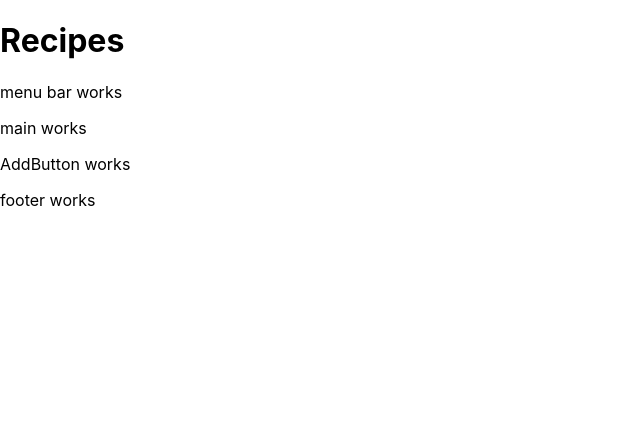
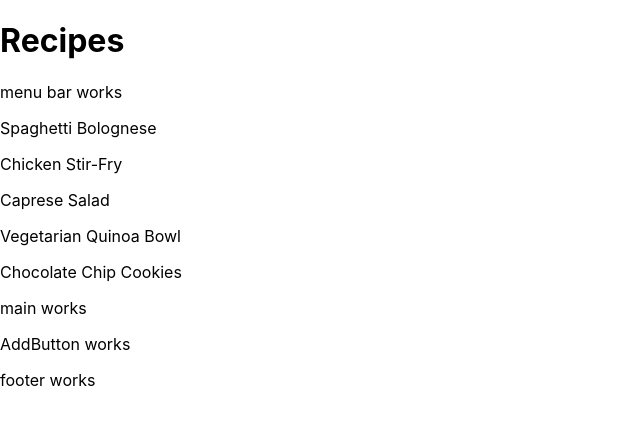
Before and after one commit to SchoolOfCode/bc15-w10-d5-hackathon-react-week-10-t29, a React (Create React App) app in the folder recipe/: page / in a window 1280 px wide. Shown: the top 424 px of the page, without its empty margins (0-640 px from the left). Built offline with nearby package versions, Linux system fonts and the light colour scheme.

Commit message:
recipelist names working

```diff
--- a/recipe/src/MenuBar.js
+++ b/recipe/src/MenuBar.js
@@ -10,7 +10,7 @@ export default function MenuBar({ recipelist }) {
     <section>
       <p>menu bar works</p>
       {recipelist.map((recipelist) => (
-        <RecipeName recipelist={recipelist} />
+        <RecipeName key={recipelist.id} recipelist={recipelist} />
       ))}
     </section>
   );
--- a/recipe/src/recipes.json
+++ b/recipe/src/recipes.json
@@ -1,7 +1,6 @@
 [
   {
-    "recipes": [
-      {
+    "id": 1,
     "name": "Spaghetti Bolognese",
     "category": "Main Dish",
     "ingredients": [
@@ -24,6 +23,7 @@
     ]
   },
   {
+    "id": 2,
     "name": "Chicken Stir-Fry",
     "category": "Main Dish",
     "ingredients": [
@@ -48,6 +48,7 @@
     ]
   },
   {
+    "id": 3,
     "name": "Caprese Salad",
     "category": "Salad",
     "ingredients": [
@@ -68,6 +69,7 @@
     ]
   },
   {
+    "id": 4,
     "name": "Vegetarian Quinoa Bowl",
     "category": "Vegetarian",
     "ingredients": [
@@ -89,6 +91,7 @@
     ]
   },
   {
+    "id": 5,
     "name": "Chocolate Chip Cookies",
     "category": "Dessert",
     "ingredients": [
@@ -116,5 +119,3 @@
     ]
   }
 ]
-  }
-]
```
Lines whose indentation alone changed are shown as unchanged.
